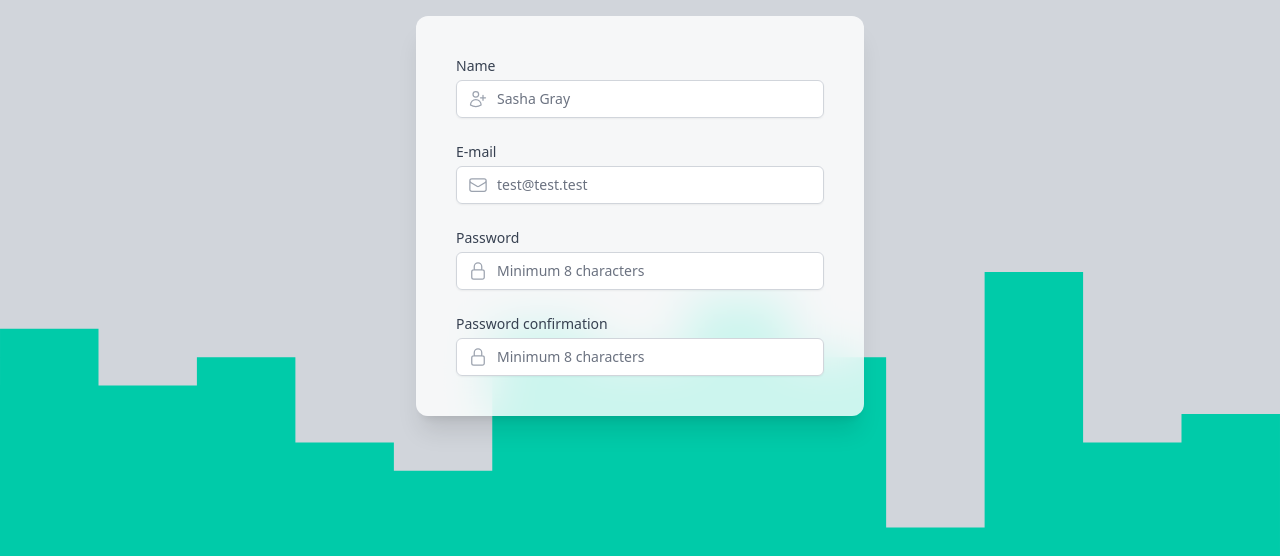
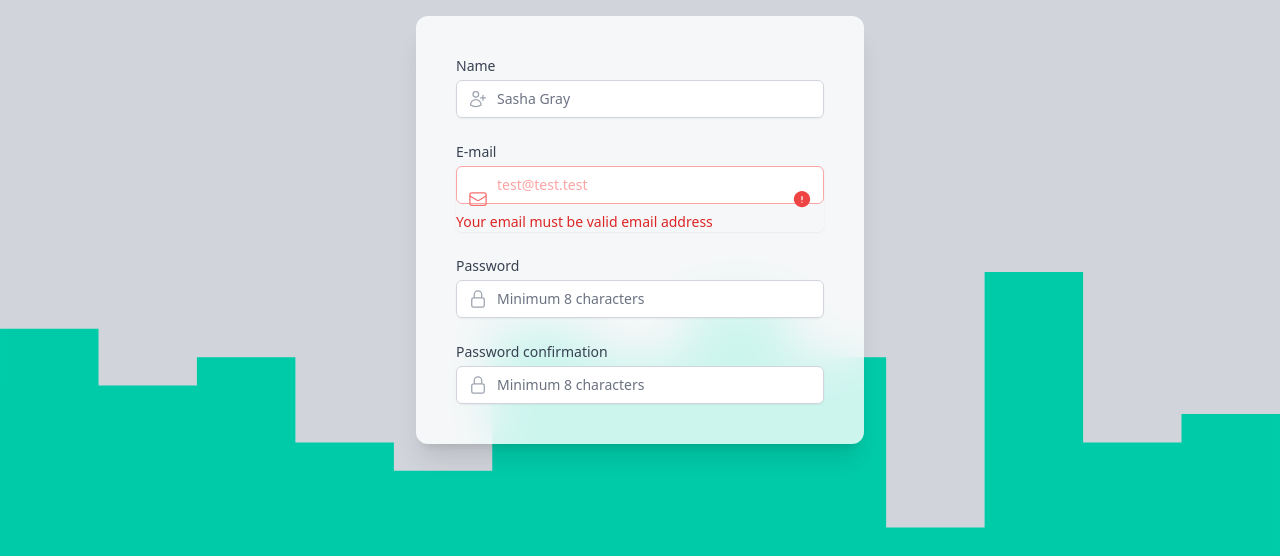
Before and after one commit to vvaxcoder/tailwind-form-example, a website: page index.html in a window 1280 px wide. Shown: the part 244-800 px from the top of the page. Drawn offline with Linux system fonts and the light colour scheme.

Commit message:
Work on field with error

```diff
--- a/index.html
+++ b/index.html
@@ -73,14 +73,23 @@
 
             <div class="relative rounded-md shadow-sm mt-1">
               <div class="absolute inset-y-0 left-0 pl-3 flex items-center">
-                <svg class="h-5 w-5 text-gray-400" xmlns="http://www.w3.org/2000/svg" fill="none" viewBox="0 0 24 24" stroke-width="1.5" stroke="currentColor">
+                <svg class="h-5 w-5 text-red-400" xmlns="http://www.w3.org/2000/svg" fill="none" viewBox="0 0 24 24" stroke-width="1.5" stroke="currentColor">
                   <path stroke-linecap="round" stroke-linejoin="round" d="M21.75 6.75v10.5a2.25 2.25 0 0 1-2.25 2.25h-15a2.25 2.25 0 0 1-2.25-2.25V6.75m19.5 0A2.25 2.25 0 0 0 19.5 4.5h-15a2.25 2.25 0 0 0-2.25 2.25m19.5 0v.243a2.25 2.25 0 0 1-1.07 1.916l-7.5 4.615a2.25 2.25 0 0 1-2.36 0L3.32 8.91a2.25 2.25 0 0 1-1.07-1.916V6.75" />
                 </svg>
               </div>
 
               <div>
-                <input type="email" id="email" name="email" class="pl-10 border-gray-300 rounded-md
-                  focus:border-green-500 focus:ring-green-500 text-sm w-full" placeholder="test@test.test">
+                <input type="email" id="email" name="email" class="pl-10 pr-10 text-red-900
+                  border-red-300 rounded-md placeholder-red-300 focus:border-red-500
+                  focus:ring-red-500 text-sm w-full" placeholder="test@test.test">
+
+                 <div class="absolute inset-y-0 right-0 pr-3 flex items-center">
+                  <svg class="h-5 w-5 text-red-500" xmlns="http://www.w3.org/2000/svg" viewBox="0 0 24 24" fill="currentColor">
+                    <path fill-rule="evenodd" d="M2.25 12c0-5.385 4.365-9.75 9.75-9.75s9.75 4.365 9.75 9.75-4.365 9.75-9.75 9.75S2.25 17.385 2.25 12ZM12 8.25a.75.75 0 0 1 .75.75v3.75a.75.75 0 0 1-1.5 0V9a.75.75 0 0 1 .75-.75Zm0 8.25a.75.75 0 1 0 0-1.5.75.75 0 0 0 0 1.5Z" clip-rule="evenodd" />
+                  </svg>
+                 </div>
+
+                 <p class="mt-2 text-sm text-red-600">Your email must be valid email address</p>
               </div>
             </div>
           </div>
```
Also changed, not shown: output.css.
